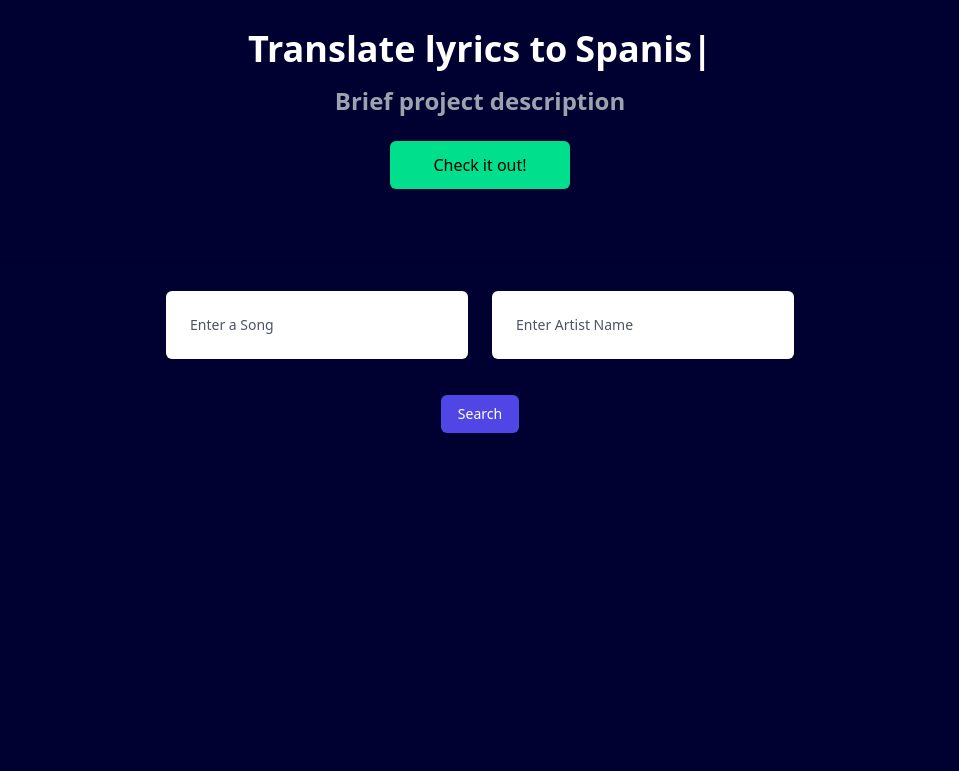
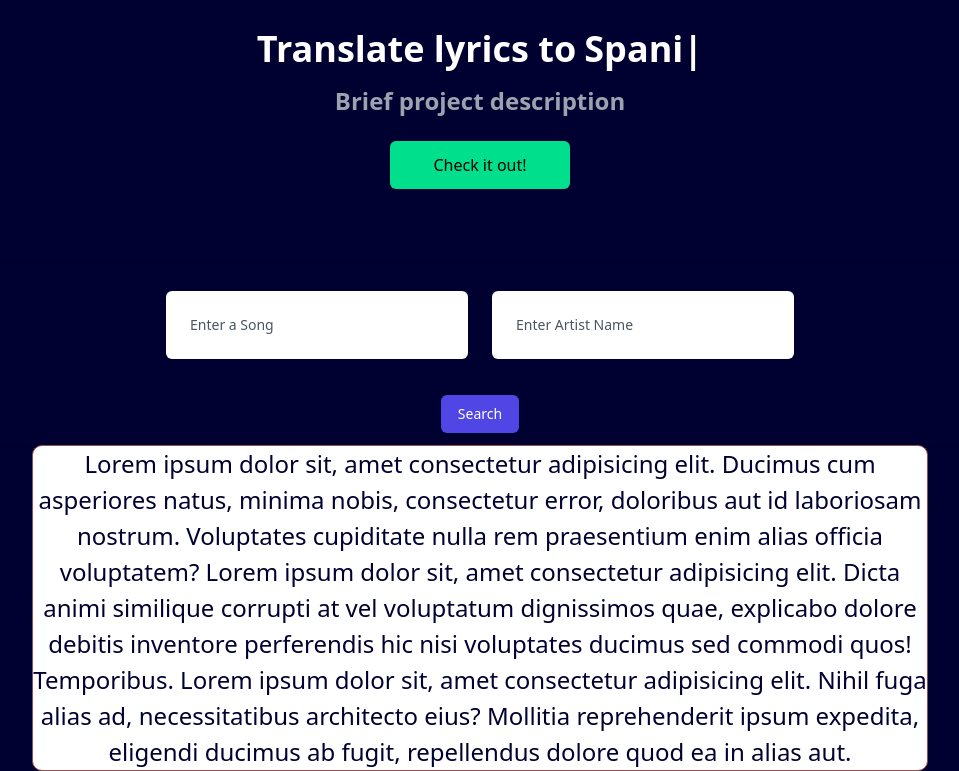
Before and after one commit to SafeTorpedo/Impractical-Hackers, a React (Create React App) app: page / in a window 1280 px wide. Shown: the part 355-1126 px from the top of the page, without its empty margins (160-1119 px from the left). Before the commit the page ends 800 px from the top, so only its background shows below. Built offline with nearby package versions, Linux system fonts and the light colour scheme.

Commit message:
Added styles to the lyrics container

```diff
--- a/src/components/Formm.jsx
+++ b/src/components/Formm.jsx
@@ -5,7 +5,7 @@ const Formm = () => {
 
     return (
         <div className="mt-[-166px] md:col-span-2 md: text-center" >
-      <form action="#" method="POST">
+      <form>
         <div className="overflow-hidden shadow sm:rounded-md">
           <div className=" px-4 py-5 sm:p-6">
             <div className="grid grid-cols-6 gap-6">
@@ -26,7 +26,7 @@ const Formm = () => {
         </div>
       </form>
         <div id="lyrics_container">
-
+              Lorem ipsum dolor sit, amet consectetur adipisicing elit. Ducimus cum asperiores natus, minima nobis, consectetur error, doloribus aut id laboriosam nostrum. Voluptates cupiditate nulla rem praesentium enim alias officia voluptatem? Lorem ipsum dolor sit, amet consectetur adipisicing elit. Dicta animi similique corrupti at vel voluptatum dignissimos quae, explicabo dolore debitis inventore perferendis hic nisi voluptates ducimus sed commodi quos! Temporibus. Lorem ipsum dolor sit, amet consectetur adipisicing elit. Nihil fuga alias ad, necessitatibus architecto eius? Mollitia reprehenderit ipsum expedita, eligendi ducimus ab fugit, repellendus dolore quod ea in alias aut.
         </div>
      </div>
     );
--- a/src/index.css
+++ b/src/index.css
@@ -10,4 +10,9 @@ body {
     color: #000031;
     background-color: white;
     font-size: 24px;
+    width: 70%;
+    border: 1px solid rgb(149, 78, 78);
+    text-align: center;
+    margin: auto;
+    border-radius: 10px;
 }
```
